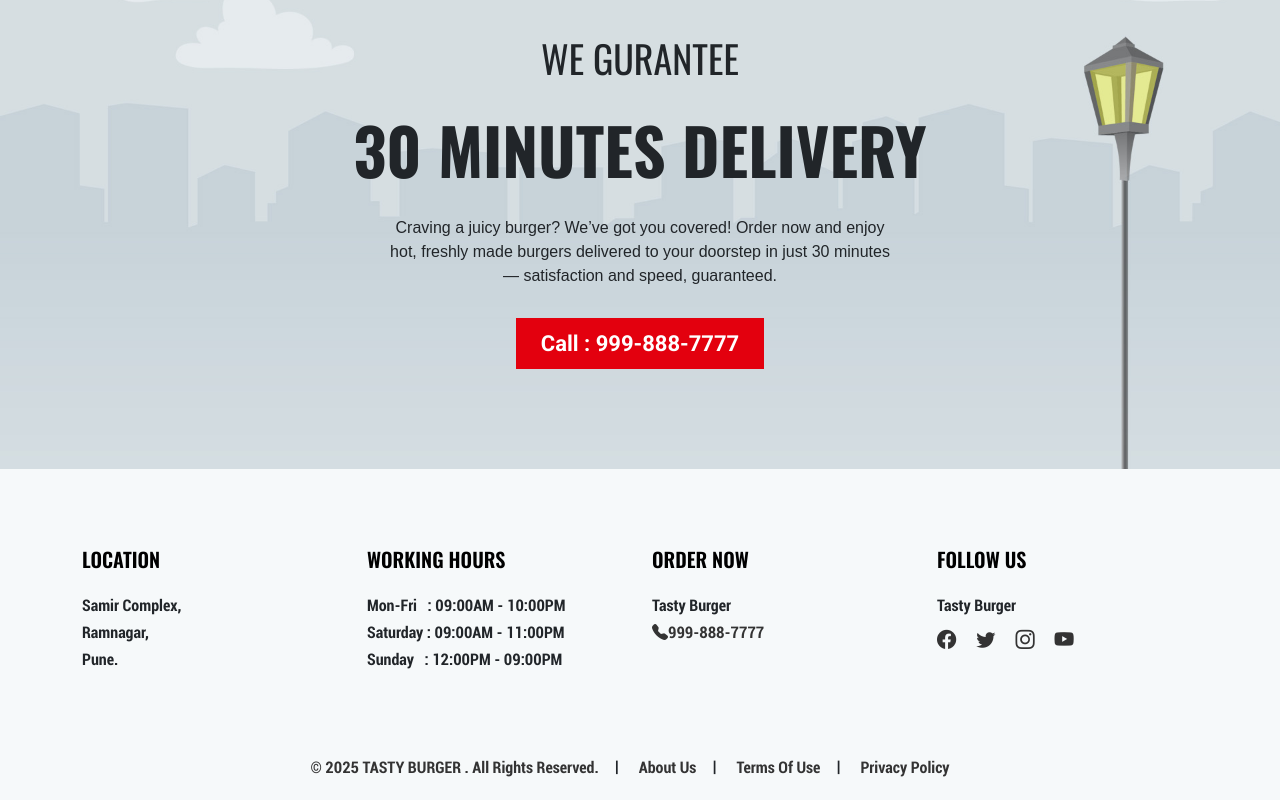
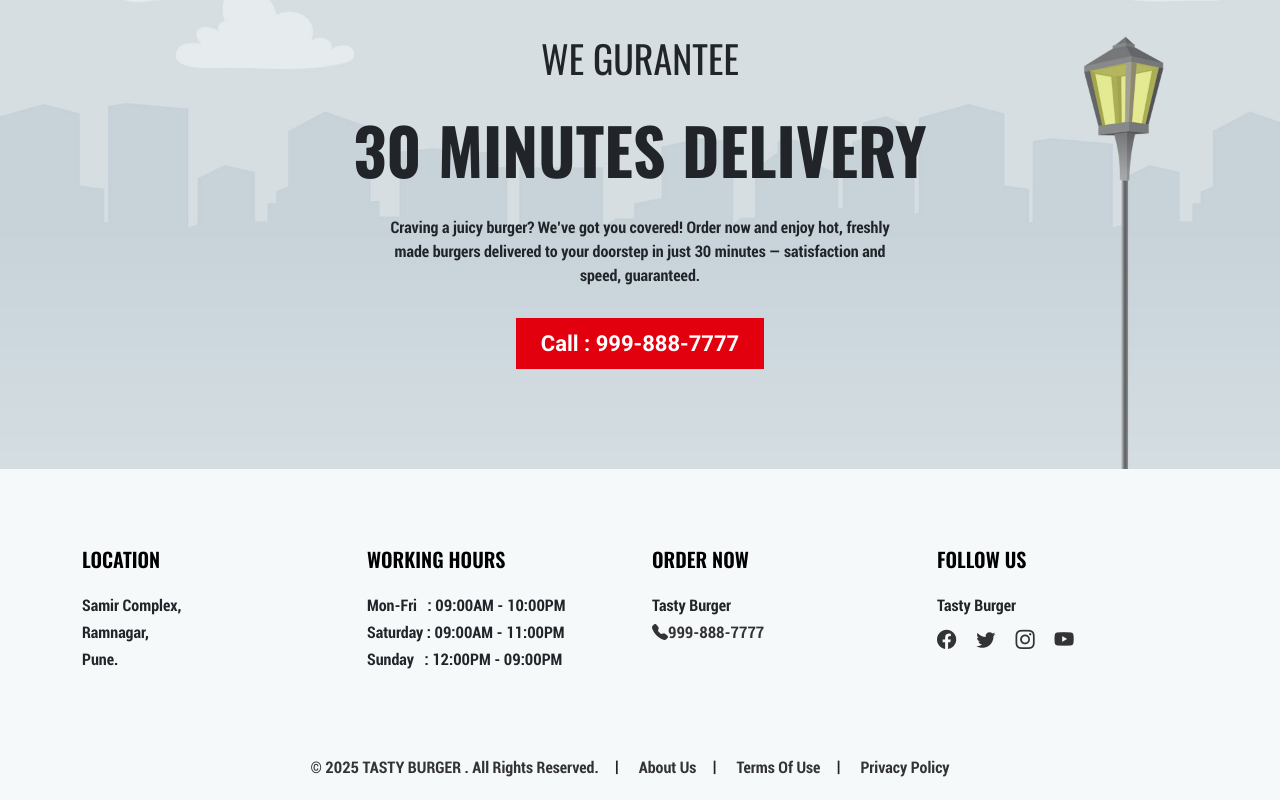
Before and after one commit to savitamali02/food-delivery, a React (Create React App) app: page / in a window 1280 px wide. Shown: the part 6441-7241 px from the top of the page. Built offline with nearby package versions, Linux system fonts and the light colour scheme.

Commit message:
initial commit

```diff
--- a/src/styles/HomeStyle.css
+++ b/src/styles/HomeStyle.css
@@ -369,7 +369,7 @@
     font-weight: 700;
 }
 .contact_section p{
-    font-family: Arial, Helvetica, sans-serif;
+    font-family: "roboto-font";
     font-weight: 500;
     width: 70%;
     margin: 0 auto 30px;
```
